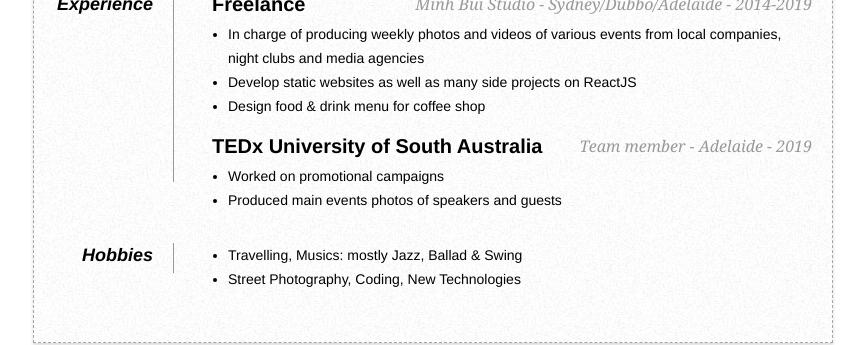
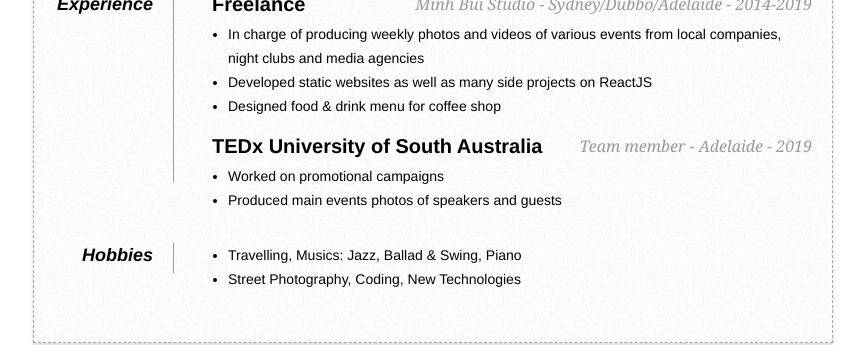
Before and after one commit to Minh-Leo/porfolio-dev, a React (Create React App) app: page /resume in a window 1280 px wide. Shown: the part 890-1235 px from the top of the page, without its empty margins (207-1072 px from the left). Built offline with nearby package versions, Linux system fonts and the light colour scheme.

Commit message:
change font

```diff
--- a/src/App.css
+++ b/src/App.css
@@ -64,6 +64,8 @@ nav {
 }
 .profileContainer a {
   text-decoration: none;
+  font-family: Georgia, Serif;
+  font-size: 14px;
   color: #393939;
   margin-left: 5px;
   position: relative;
--- a/src/pages/resume.js
+++ b/src/pages/resume.js
@@ -89,9 +89,9 @@ function Resume() {
               from local companies, night clubs and media agencies
             </li>
             <li>
-              Develop static websites as well as many side projects on ReactJS
+              Developed static websites as well as many side projects on ReactJS
             </li>
-            <li>Design food & drink menu for coffee shop</li>
+            <li>Designed food & drink menu for coffee shop</li>
           </ul>
 
           <h2>
@@ -109,7 +109,7 @@ function Resume() {
         <dt className={styles.hobbies}>Hobbies</dt>
         <dd>
           <ul>
-            <li>Travelling, Musics: mostly Jazz, Ballad & Swing</li>
+            <li>Travelling, Musics: Jazz, Ballad & Swing, Piano</li>
             <li>Street Photography, Coding, New Technologies</li>
           </ul>{" "}
         </dd>
```
Also changed, not shown: src/pages/home.js (+0 -9 lines).
